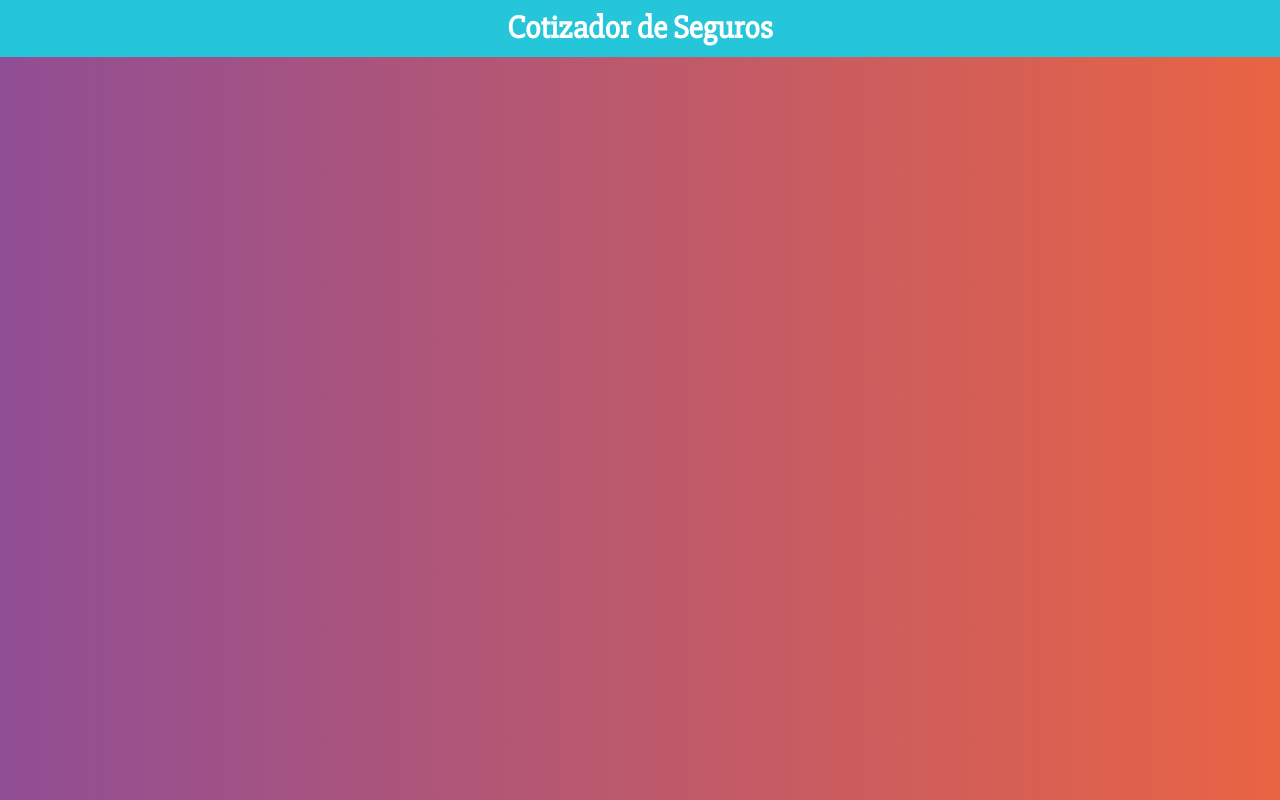
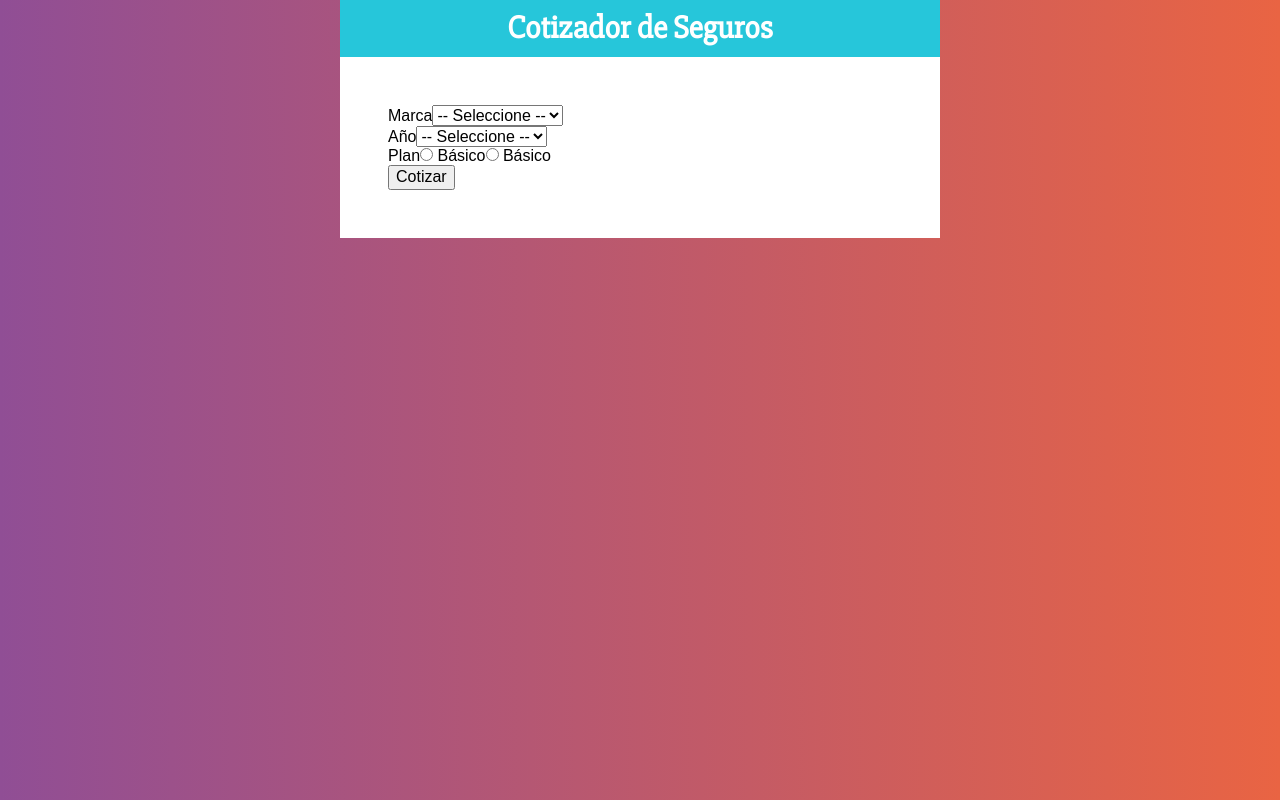
Before and after one commit to Jackeline1410/Cotizador, a React (Create React App) app: page / in a window 1280 px wide. Built offline with nearby package versions, Linux system fonts and the light colour scheme.

Commit message:
Creando el formulario

```diff
--- a/src/App.js
+++ b/src/App.js
@@ -1,11 +1,28 @@
 import React from 'react';
 import Header from './components/Header';
+import styled from '@emotion/styled';
+import Formulario from './components/Formulario';
+
+const Contenedor = styled.div`
+    max-width: 600px;
+    margin: 0 auto;
+`;
+
+const ContenedorFormulario = styled.div`
+    background-color: #FFFFFF;
+    padding: 3rem;
+`
 
 function App() {
   return (
+    <Contenedor>
     <Header
     titulo='Cotizador de Seguros'
     />
+    <ContenedorFormulario>
+      <Formulario />
+    </ContenedorFormulario>
+    </Contenedor>
   );
 }
 
--- /dev/null
+++ b/src/components/Formulario.js
@@ -0,0 +1,54 @@
+import React from 'react';
+
+const Formulario = () => {
+    return (
+        <form>
+            <div>
+               <label>Marca</label>
+               <select>
+                    <option value="">-- Seleccione --</option>
+                    <option value="americano">-- Americano --</option>
+                    <option value="europeo">-- Europeo --</option>
+                    <option value="asiatico">-- Asiatico --</option>
+               </select>
+            </div>
+
+            <div>
+               <label>Año</label>
+               <select>
+               <option value="">-- Seleccione --</option>
+                    <option value="2021">2021</option>
+                    <option value="2020">2020</option>
+                    <option value="2019">2019</option>
+                    <option value="2018">2018</option>
+                    <option value="2017">2017</option>
+                    <option value="2016">2016</option>
+                    <option value="2015">2015</option>
+                    <option value="2014">2014</option>
+                    <option value="2013">2013</option>
+                    <option value="2012">2012</option>
+               </select>
+            </div>
+
+        <div>
+            <label>Plan</label>
+                <input
+                    type="radio"
+                    name="plan"
+                    value="basico"
+                /> Básico
+
+                <input
+                    type="radio"
+                    name="plan"
+                    value="completo"
+                /> Básico
+        </div>
+
+        <button type="button">Cotizar</button>
+        </form>
+
+     );
+}
+
+export default Formulario;
```
